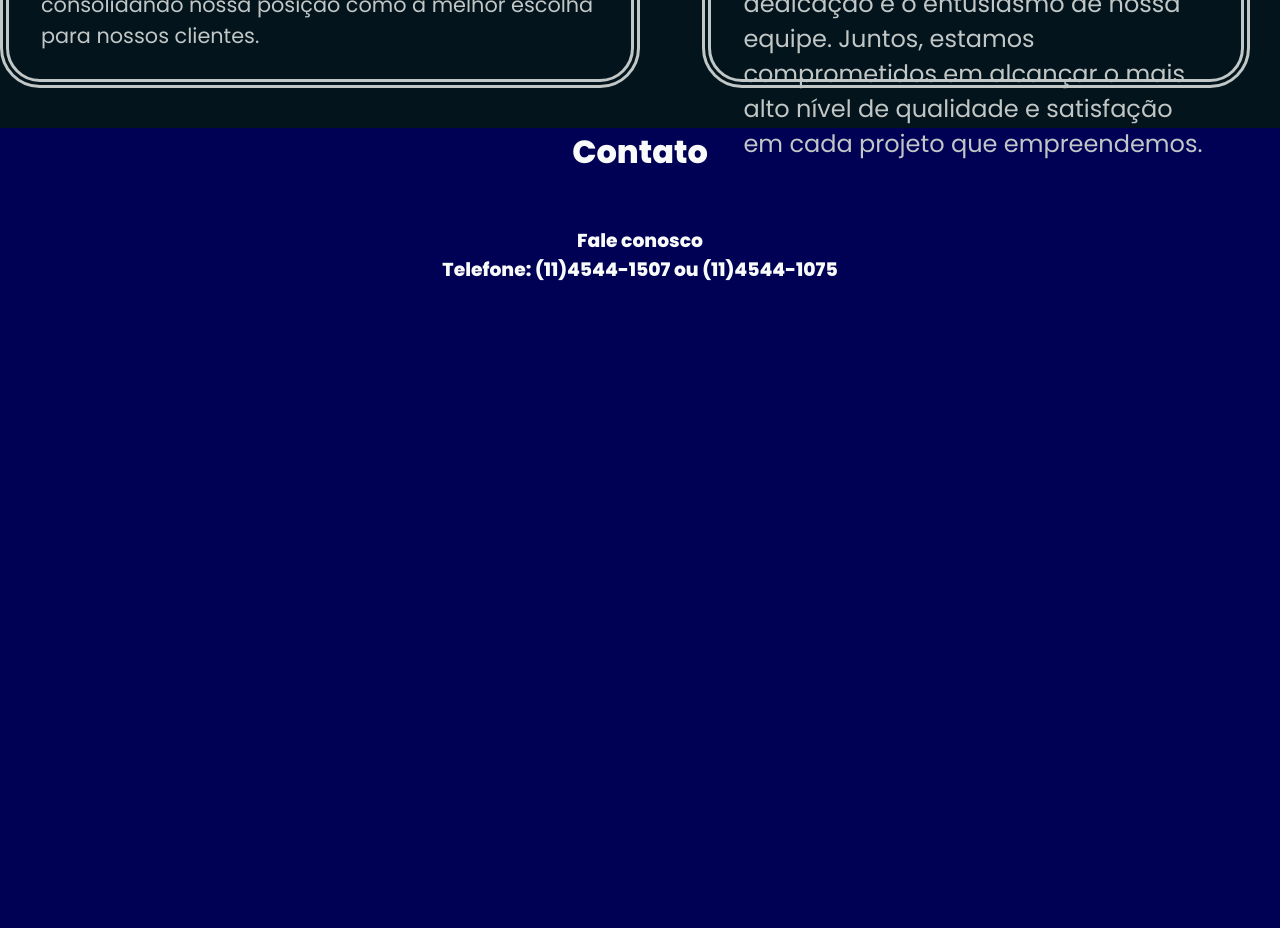
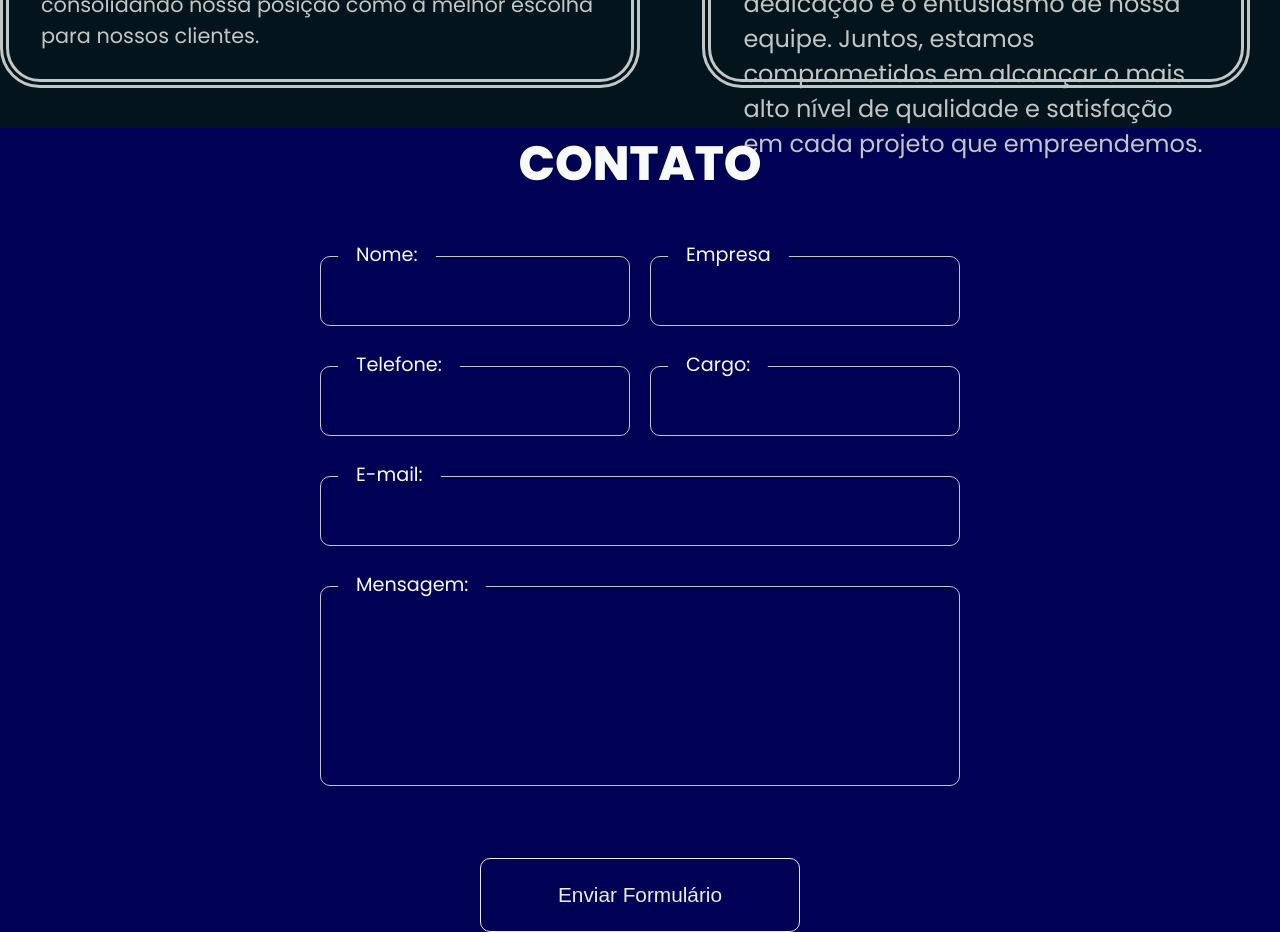
Before and after one commit to MaiaAndrey31/Acibecorte, a React (Vite) app: page / in a window 1280 px wide. Shown: the part 3620-4552 px from the top of the page. Built offline with nearby package versions, Linux system fonts and the light colour scheme.

Commit message:
featContactPage

```diff
--- a/src/components/Formulario/index.jsx
+++ b/src/components/Formulario/index.jsx
@@ -1 +1,45 @@
 import './style.css'
+
+function Forms() {
+  return(
+<form
+    class="fale-conosco"
+    action="https://formsubmit.co/wanderson.rodrigues.central@gmail.com"
+    method="POST"
+  >
+    <div class="row50">
+        <div class="input-form">
+          <label for="input-name">Nome:</label>
+          <input class='input-height' id="input-name" type="text" name="nome" />
+        </div>
+        <div class="input-form">
+          <label for="input-empresa">Empresa</label>
+          <input class='input-height' id="input-empresa" type="text" name="empresa" />
+        </div>
+    </div>
+    <div className="row50">
+        <div class="input-form">
+          <label for="input-tel">Telefone:</label>
+          <input class='input-height' id="input-tel" type="tel" name="telefone" />
+        </div>
+        <div class="input-form">
+          <label for="input-cargo">Cargo:</label>
+          <input class='input-height' id="input-cargo" type="text" name="cargo" />
+        </div>
+    </div>
+    <div class="input-form">
+          <label for="input-email">E-mail:</label>
+          <input class='input-height' id="input-email" type="email" name="email" />
+        </div>
+    <div class="input-form">
+      <label for="input-info ">Mensagem:</label>
+      <textarea id="input-info" name="mensagem"></textarea>
+    </div>
+    <button class="btn-submit" id="send" type="submit">
+      Enviar Formulário
+    </button>
+  </form>
+  )
+}
+
+export default Forms
--- /dev/null
+++ b/src/components/Formulario/style.css
@@ -0,0 +1,94 @@
+form {
+  width: 50%;
+  display: flex;
+  flex-direction: column;
+  gap: 1.5rem;
+}
+
+input {
+  width: 100%;
+  height: 40px;
+  border-radius: 10px;
+  border: 1px solid #c1c7c6;
+  padding: 28px 20px 28px 20px;
+  color: #e8edeb;
+  background: transparent;
+  background-color: transparent;
+  outline: none;
+  font-size: 1.2rem;
+}
+
+input:-webkit-autofill {
+  -webkit-box-shadow: 0 0 0 50px #000055dc inset; /* aqui muda sua cor do fundo */
+  -webkit-text-fill-color: #e8edeb; /* Cor do texto */
+}
+
+
+.input-height {
+  height: 70px;
+}
+
+.input-form {
+  display: flex;
+  flex-direction: column;
+  align-items: flex-start;
+  width: 100%;
+}
+
+label {
+  margin-bottom: -13px;
+  background: #000055;
+  z-index: 2;
+  border-radius: 20px;
+  padding: 0px 18px;
+  margin-left: 18px;
+  font-size: 1.2rem;
+}
+
+textarea {
+  min-width: 100%;
+  resize: none;
+  height: 200px;
+  width: auto;
+  border-radius: 10px;
+  border: 1px solid #c1c7c6;
+  padding: 21px;
+  font-size: 1.2rem;
+  background: transparent;
+  background-color: transparent;
+  color: #e8edeb;
+  outline: none;
+}
+
+ textarea:focus {
+  background: #000055dc;
+}
+
+button#send {
+  margin: auto;
+  width: 20rem;
+  background: transparent;
+  padding: 1.5rem 2rem;
+  margin-top: 3rem;
+  color: #e8edeb;
+  font-size: 1.3rem;
+  border-radius: 10px;
+  border: 1px solid #e8edeb;
+  cursor: pointer;
+}
+
+button#send:hover {
+  opacity: 0.8;
+  background: #ffffff52;
+}
+
+.row50{
+ display: flex;
+ gap: 20px;
+ justify-content: space-around;
+}
+
+
+#input-info:focus {
+  background-color: #e8edeb;
+}
--- a/src/pages/Contact/index.jsx
+++ b/src/pages/Contact/index.jsx
@@ -1,15 +1,14 @@
 import * as C from './style'
+import Forms from '../../components/Formulario'
 
 function Contact(){
     return(
         <C.Container>
 
                 <C.infoContact>
-                <h1>Contato</h1>
-                <br/>
-                <br/>
-                <h3>Fale conosco</h3>
-                <h3>Telefone: (11)4544-1507 ou (11)4544-1075</h3>
+                <h1>CONTATO</h1>
+                <Forms />
+                {/* <h3>Telefone: (11)4544-1507 ou (11)4544-1075</h3> */}
                 </C.infoContact>
 
 
--- a/src/pages/Contact/style.js
+++ b/src/pages/Contact/style.js
@@ -2,18 +2,23 @@ import { styled } from 'styled-components'
 import { theme } from '../../styles/theme';
 
 export const Container = styled.div`
+  display: flex;
+  flex-direction: column;
+  justify-content: center;
   width: 100%;
-  height: 100vh;
+  min-height: 100vh;
   background-color: ${theme.colors.dark};
 `
 
-
-
 export const infoContact = styled.div`
-
   display: flex;
   flex-direction: column;
+  gap: 2.5rem;
+
   justify-content: center;
   align-items: center;
   color: ${theme.colors.white};
+  h1{
+    font-size: 3rem;
+  }
 `
```
Also changed, not shown: src/components/ButtonWhatsPulse/style.js (added, +60 -0 lines), src/components/Formulario/styles.css (deleted).
